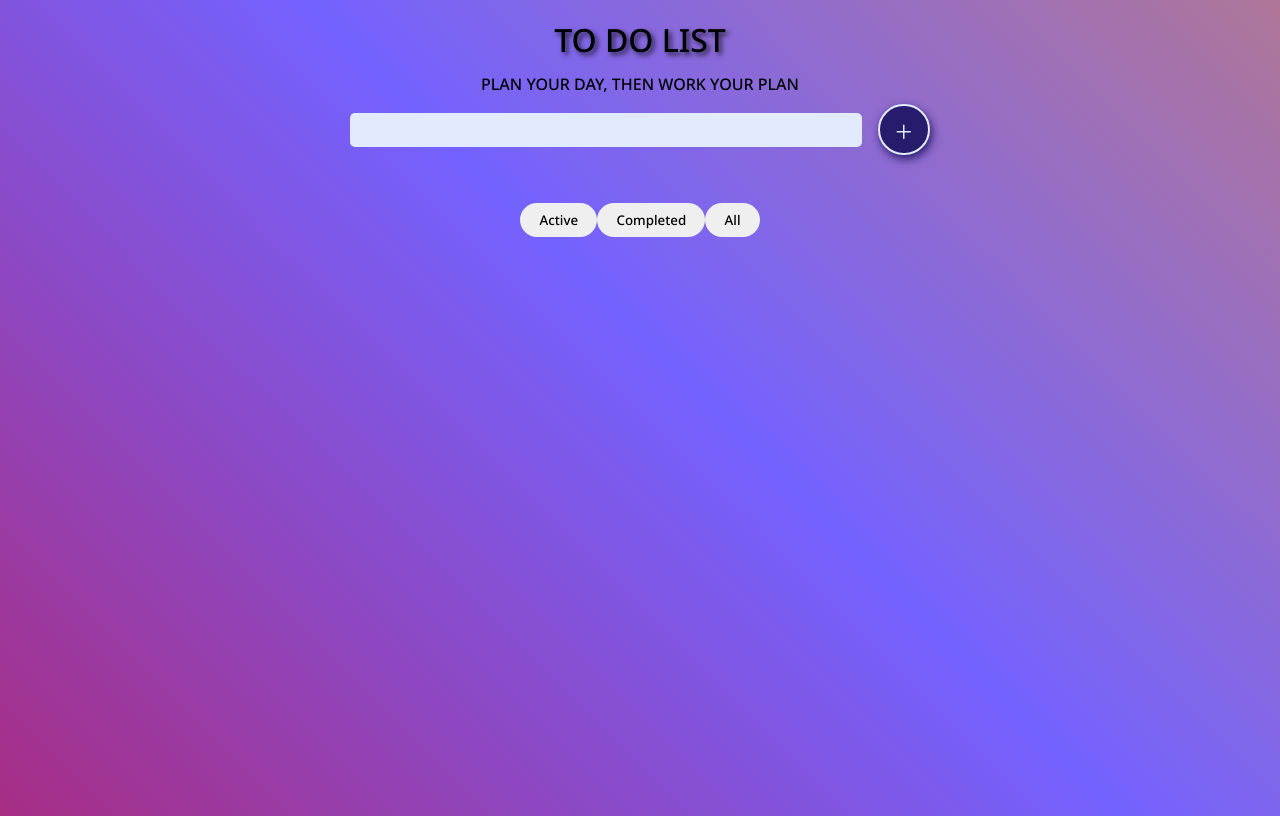
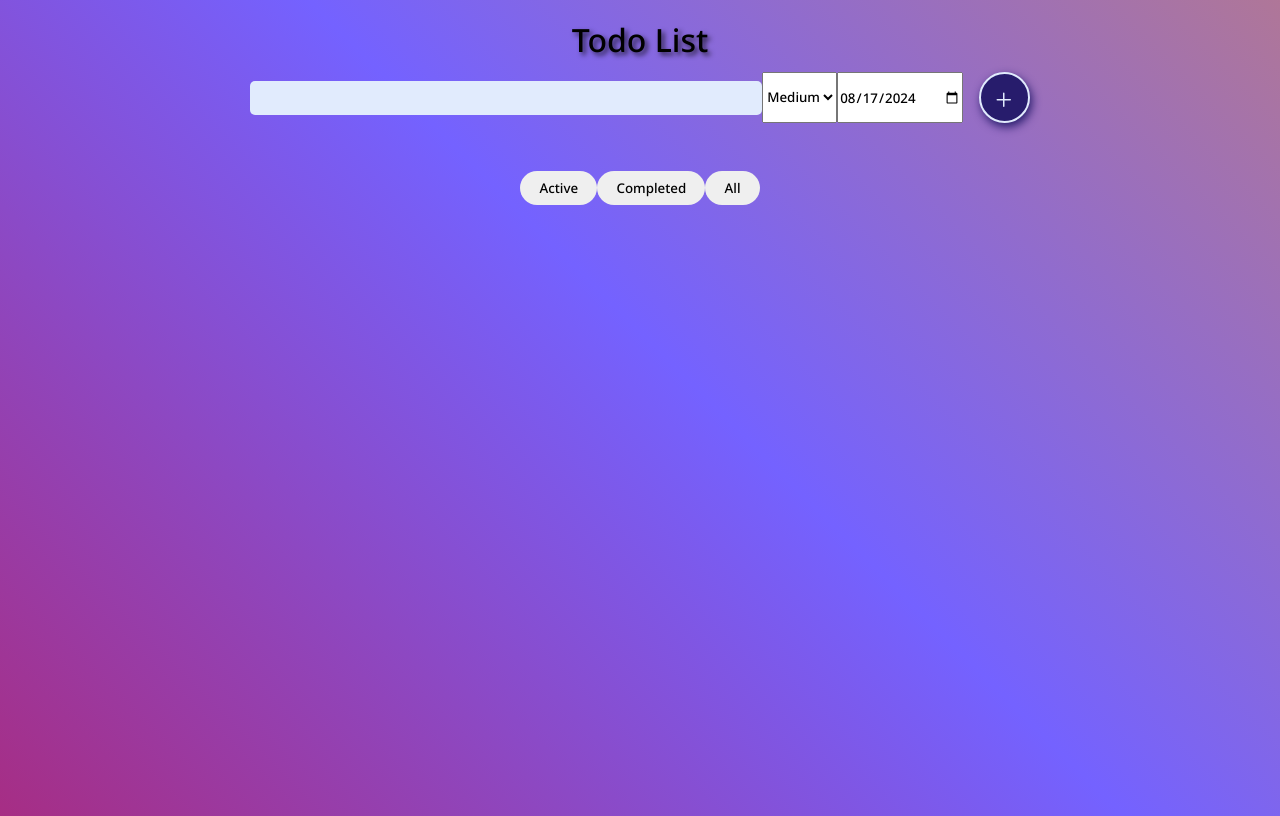
Before and after one commit to Raghu23-dev/todo-list-app, a React (Create React App) app: page / in a window 1280 px wide. Built offline with nearby package versions, Linux system fonts and the light colour scheme.

Commit message:
Added feature for setting task priority and due date feature

```diff
--- a/src/App.js
+++ b/src/App.js
@@ -1,4 +1,4 @@
-import logo from "./logo.svg";
+import React from "react";
 import "./css/main.css";
 import Todos from "./components/Todos";
 import DisplayTodos from "./components/DisplayTodos";
@@ -6,10 +6,9 @@ import DisplayTodos from "./components/DisplayTodos";
 function App() {
   return (
     <div className="App">
-      <h1>TO DO LIST </h1>
-      <h4>PLAN YOUR DAY, THEN WORK YOUR PLAN</h4>
+      <h1>Todo List</h1>
       <Todos />
-      <DisplayTodos/>
+      <DisplayTodos />
     </div>
   );
 }
--- a/src/components/DisplayTodos.js
+++ b/src/components/DisplayTodos.js
@@ -25,6 +25,11 @@
 
 const DisplayTodos = (props) => {
   const [sort, setSort] = useState("active");
+
+  const sortedTodos = (todos) => {
+    return todos.slice().sort((a, b) => new Date(a.dueDate) - new Date(b.dueDate));
+  };
+
   return (
     <div className="displaytodos">
       <div className="buttons">
@@ -34,7 +39,7 @@
       </div>
       <ul>
         {props.todos.length > 0 && sort === "active"
-            ? props.todos.map((item) => {
+          ? sortedTodos(props.todos).map((item) => {
               return (
                 item.completed === false && (
                   <TodoItem
@@ -48,9 +53,8 @@
               );
             })
           : null}
-            {/*For completed items*/}
         {props.todos.length > 0 && sort === "completed"
-            ? props.todos.map((item) => {
+          ? sortedTodos(props.todos).map((item) => {
               return (
                 item.completed === true && (
                   <TodoItem
@@ -64,9 +68,8 @@
               );
             })
           : null}
-            {/*for all items*/}
         {props.todos.length > 0 && sort === "all"
-            ? props.todos.map((item) => {
+          ? sortedTodos(props.todos).map((item) => {
               return (
                 <TodoItem
                   key={item.id}
@@ -75,7 +78,7 @@
                   updateTodo={props.updateTodo}
                   completeTodos={props.completeTodos}
                 />
-                    )
+              );
             })
           : null}
       </ul>
--- a/src/components/TodoItem.js
+++ b/src/components/TodoItem.js
@@ -16,6 +16,12 @@ const TodoItem = (props) => {
       updateTodo({ id, item: value });
       inputRef.current.disabled = true;
     }
+  };
+
+  const priorityStyles = {
+    High: { color: 'red' },
+    Medium: { color: 'orange' },
+    Low: { color: 'green' },
   };
 
   return (
@@ -40,9 +46,11 @@ const TodoItem = (props) => {
         )}
         <button style={{ color: "red" }} onClick={() => removeTodo(item.id)}>
           <IoClose />
-        </button>{" "}
+        </button>
       </div>
       {item.completed && <span className="completed">Done</span>}
+      <span style={priorityStyles[item.priority]}>{item.priority}</span>
+      <span>{item.dueDate}</span>
     </li>
   );
 };
--- a/src/components/Todos.js
+++ b/src/components/Todos.js
@@ -18,9 +18,19 @@ const mapDispatchToProps = (dispatch) => {
 
 const Todos = (props) => {
   const [todo, setTodo] = useState("");
+  const [priority, setPriority] = useState("Medium");
+  const [dueDate, setDueDate] = useState(new Date().toISOString().split('T')[0]);
 
   const handleChange = (e) => {
     setTodo(e.target.value);
+  };
+
+  const handlePriorityChange = (e) => {
+    setPriority(e.target.value);
+  };
+
+  const handleDateChange = (e) => {
+    setDueDate(e.target.value);
   };
 
   const add = () => {
@@ -31,11 +41,13 @@ const Todos = (props) => {
         id: Math.floor(Math.random() * 1000),
         item: todo,
         completed: false,
+        priority: priority,
+        dueDate: dueDate,
       });
       setTodo("");
     }
   };
-  //console.log("props from store", props);
+
   return (
     <div className="addTodos">
       <input
@@ -44,7 +56,16 @@ const Todos = (props) => {
         className="todo-input"
         value={todo}
       />
-
+      <select onChange={handlePriorityChange} value={priority}>
+        <option value="High">High</option>
+        <option value="Medium">Medium</option>
+        <option value="Low">Low</option>
+      </select>
+      <input
+        type="date"
+        onChange={handleDateChange}
+        value={dueDate}
+      />
       <motion.button
         whileHover={{ scale: 1.1 }}
         whileTap={{ scale: 0.9 }}
@@ -57,5 +78,5 @@ const Todos = (props) => {
     </div>
   );
 };
-//we can use connect method to connect this component with redux store
+
 export default connect(mapStateToProps, mapDispatchToProps)(Todos);
--- a/src/redux/store.js
+++ b/src/redux/store.js
@@ -6,5 +6,3 @@ const store = configureStore({
 });
 
 export default store;
-
-//Connect this to app
```
Also changed, not shown: src/redux/reducer.js (+5 -9 lines), src/css/main.css (line endings or trailing spaces). Lines whose indentation alone changed are shown as unchanged.
